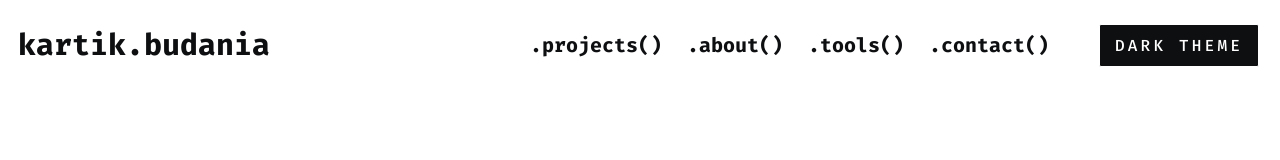
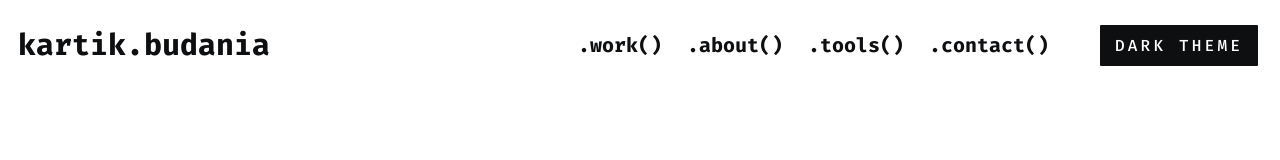
Before and after one commit to KartikBudania/portfolio, a React (Create React App) app: page / in a window 1280 px wide. Shown: the top 160 px of the page. Built offline with nearby package versions, Linux system fonts and the light colour scheme.

Commit message:
project-work

```diff
--- a/src/NavBar.js
+++ b/src/NavBar.js
@@ -31,7 +31,7 @@
                 </div>
                 <div className={find ? "show-link-container": "link-container"}>
                     <ul className="links">
-                        <li><a>.projects()</a></li>
+                        <li><a>.work()</a></li>
                         <li><a>.about()</a></li>
                         <li><a>.tools()</a></li>
                         <li><a>.contact()</a></li>
```
